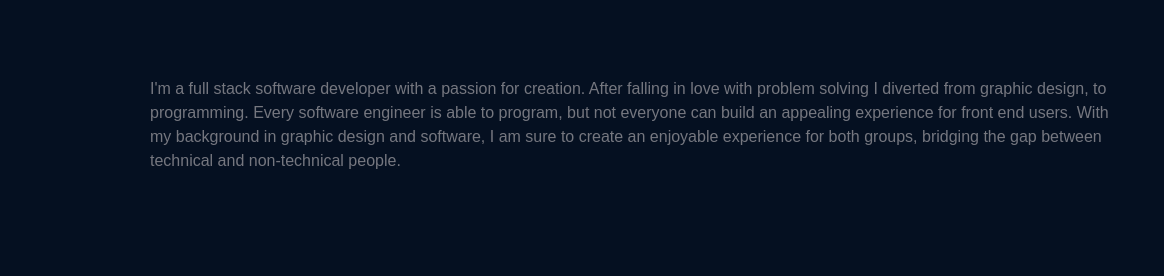
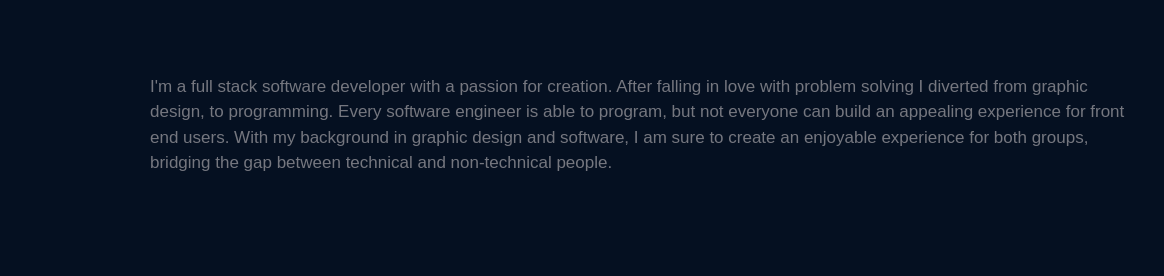
Before and after one commit to TC-ChangMin/digital-portfolio, a plain HTML site: page index.html in a window 1280 px wide. Shown: the part 425-701 px from the top of the page, 0-1164 px from the left. Drawn offline with nearby package versions, Linux system fonts and the light colour scheme.

Commit message:
font size changed

```diff
--- a/styles.css
+++ b/styles.css
@@ -159,6 +159,7 @@ img {
 .intro{
   margin-top: 60px;
   color: var(--text-color-offset);
+  font-size: calc(var(--font-size-normal) + 1px);
 }
 /* About Me */
 .about-skills-grid ul li{
```
